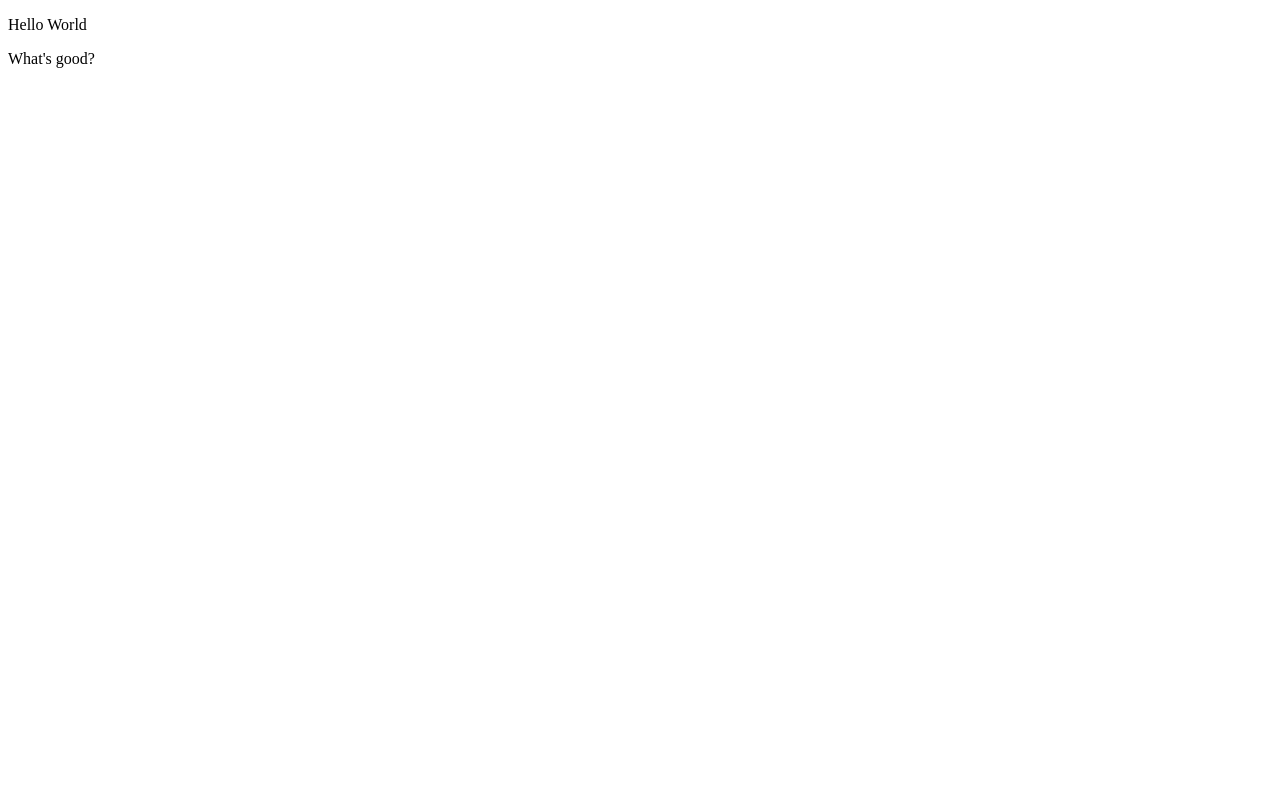
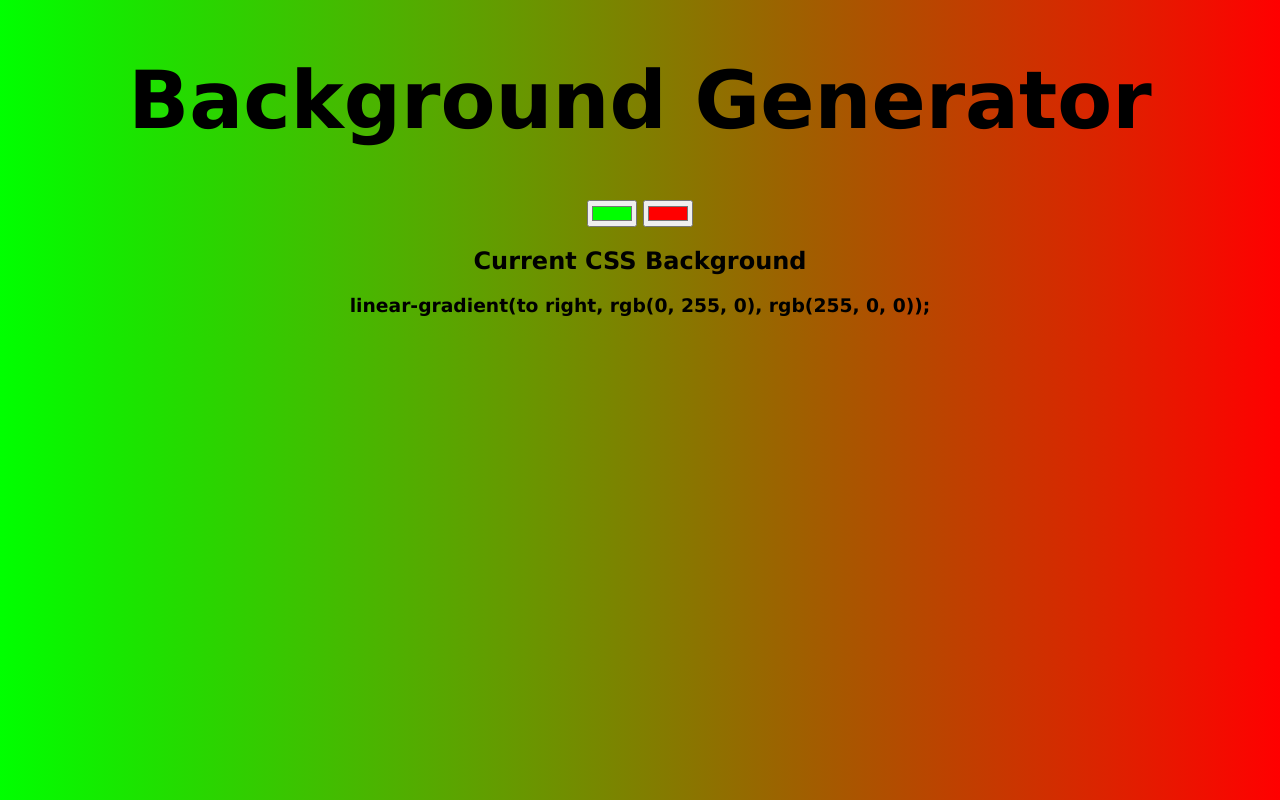
Before and after one commit to maxwellhankner/background-generator, a website: page index.html in a window 1280 px wide. Drawn offline with Linux system fonts and the light colour scheme.

Commit message:
background code

```diff
--- a/index.html
+++ b/index.html
@@ -4,10 +4,15 @@
     <meta charset="UTF-8">
     <meta name="viewport" content="width=device-width, initial-scale=1.0">
     <meta http-equiv="X-UA-Compatible" content="ie=edge">
+    <link rel="stylesheet" type="text/css" href="style.css">
     <title>hello</title>
 </head>
-<body>
-    <p>Hello World</p>
-    <p>What's good?</p>
+<body id="gradient">
+    <h1>Background Generator</h1>
+    <input class="color1" type="color" name="color1" value="#00ff00">
+    <input class="color2" type="color" name="color2" value="#ff0000">
+    <h2>Current CSS Background</h2>
+    <h3>current color</h3>
+    <script type="text/javascript" src="index.js"></script>
 </body>
 </html>
--- a/index.js
+++ b/index.js
@@ -0,0 +1,18 @@
+var css = document.querySelector("h3");
+var color1 = document.querySelector(".color1");
+var color2 = document.querySelector(".color2");
+body = document.getElementById("gradient");
+
+function init(){
+    body.style.background = "linear-gradient(to right, #00ff00, #ff0000)";
+    css.textContent = body.style.background + ";"
+}
+
+function setGradient(){
+    body.style.background = "linear-gradient(to right, " + color1.value + ", " + color2.value + ")";
+
+    css.textContent = body.style.background + ";";
+}
+init();
+color1.addEventListener("input", setGradient);
+color2.addEventListener("input", setGradient);
--- a/style.css
+++ b/style.css
@@ -0,0 +1,7 @@
+body{
+    text-align: center;
+    font-family: 'Lucida Sans', 'Lucida Sans Regular', 'Lucida Grande', 'Lucida Sans Unicode', Geneva, Verdana, sans-serif;
+}
+h1{
+    font-size: 5em;
+}
```
